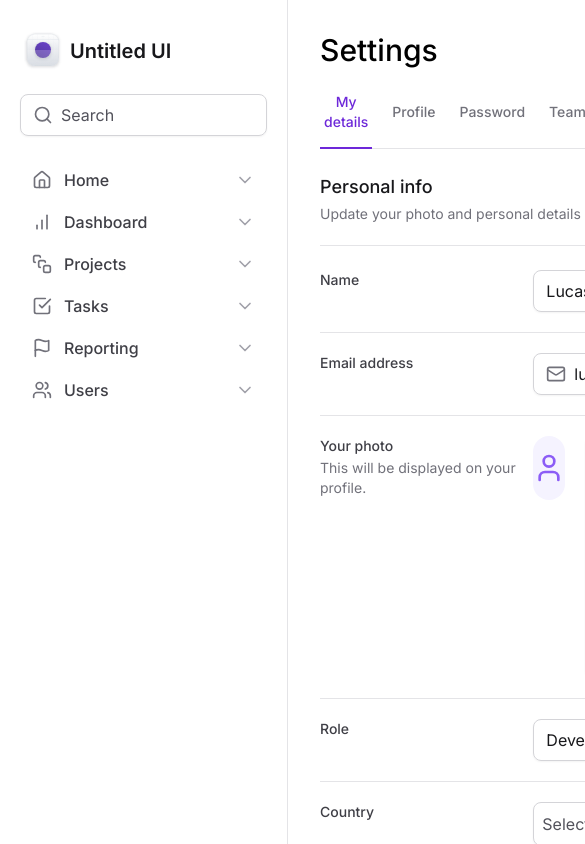
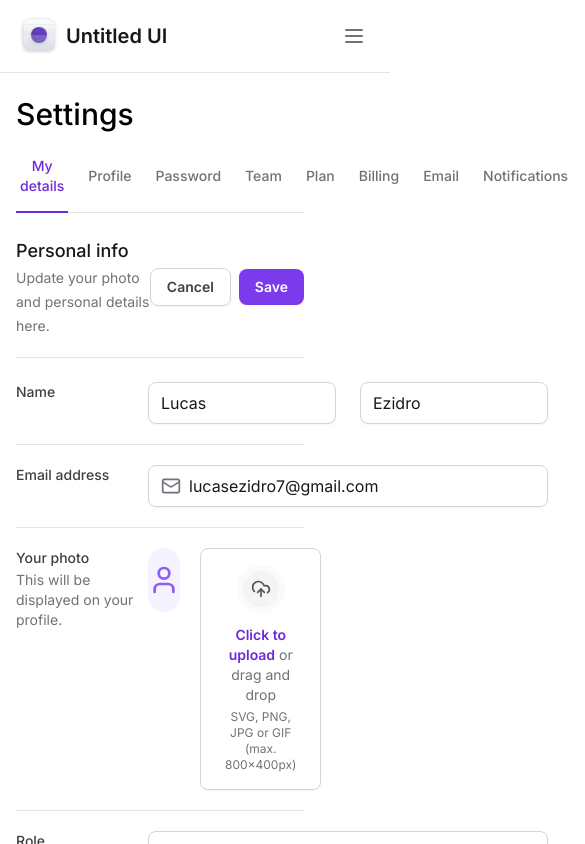
Before and after one commit to Lucasezidro/materialing-tailwindcss, a Next.js app: page / in a window 390 px wide. Shown: the top 844 px of the page, 585 px wide, since content can reach past the window. Built offline with nearby package versions, Linux system fonts and the light colour scheme.

Commit message:
add responsivity for sidebar

```diff
--- a/package.json
+++ b/package.json
@@ -10,6 +10,8 @@
   },
   "dependencies": {
     "@formkit/auto-animate": "^0.8.2",
+    "@radix-ui/react-collapsible": "^1.0.3",
+    "@radix-ui/react-scroll-area": "^1.0.5",
     "@radix-ui/react-select": "^2.0.0",
     "@radix-ui/react-tabs": "^1.0.4",
     "framer-motion": "^11.2.10",
--- a/src/app/layout.tsx
+++ b/src/app/layout.tsx
@@ -20,7 +20,9 @@
       <body className={inter.className}>
         <div className="min-h-screen grid grid-cols-app">
           <Sidebar />
-          <main className="px-8 pb-12 pt-8">{children}</main>
+          <main className="px-4 pb-12 pt-24 lg:col-start-2 lg:px-8 lg:pb-12 lg:pt-8">
+            {children}
+          </main>
         </div>
       </body>
     </html>
--- a/src/components/sidebar/index.tsx
+++ b/src/components/sidebar/index.tsx
@@ -1,28 +1,44 @@
+'use client'
+
+import { Logo } from '@/components/sidebar/logo'
 import {
+  Search,
   BarChart,
   CheckSquare,
-  Cog,
   Flag,
   Home,
-  LifeBuoy,
-  Search,
   SquareStack,
   Users,
+  LifeBuoy,
+  Cog,
+  Menu,
 } from 'lucide-react'
-import { Logo } from './logo'
 import { NavItem } from './nav-item'
 import { UsedSpaceWidget } from './used-space-widget'
 import { Profile } from './profile'
-import * as Input from '../form/input'
+import * as Collapsible from '@radix-ui/react-collapsible'
+import * as Input from '@/components/form/input'
+import { Button } from '../Button'
 
 export function Sidebar() {
   return (
-    <aside className="border-r border-zinc-200 px-5 py-8 flex flex-col gap-6">
+    <Collapsible.Root className="fixed left-0 right-0 top-0 z-20 flex flex-col gap-6 border-b border-zinc-200 bg-white p-4 data-[state=open]:bottom-0 lg:right-auto  lg:w-80 lg:border-r lg:px-5 lg:py-8 lg:data-[state=closed]:bottom-0">
+      <div className="flex items-center justify-between">
         <Logo />
+        <Collapsible.Trigger asChild className="lg:hidden">
+          <Button variant="ghost">
+            <Menu className="h-6 w-6" />
+          </Button>
+        </Collapsible.Trigger>
+      </div>
 
+      <Collapsible.Content
+        forceMount
+        className="flex flex-1 flex-col gap-6 data-[state=closed]:hidden lg:data-[state=closed]:flex"
+      >
         <Input.Root>
           <Input.Prefix>
-          <Search className="w-5 h=5 text-zinc-500" />
+            <Search className="h-5 w-5 to-zinc-500" />
           </Input.Prefix>
           <Input.Control placeholder="Search" />
         </Input.Root>
@@ -48,6 +64,7 @@
 
           <Profile />
         </div>
-    </aside>
+      </Collapsible.Content>
+    </Collapsible.Root>
   )
 }
```
Also changed, not shown: 1 other file (tests, documents, lock files or other folders). Lines whose indentation alone changed are shown as unchanged.
